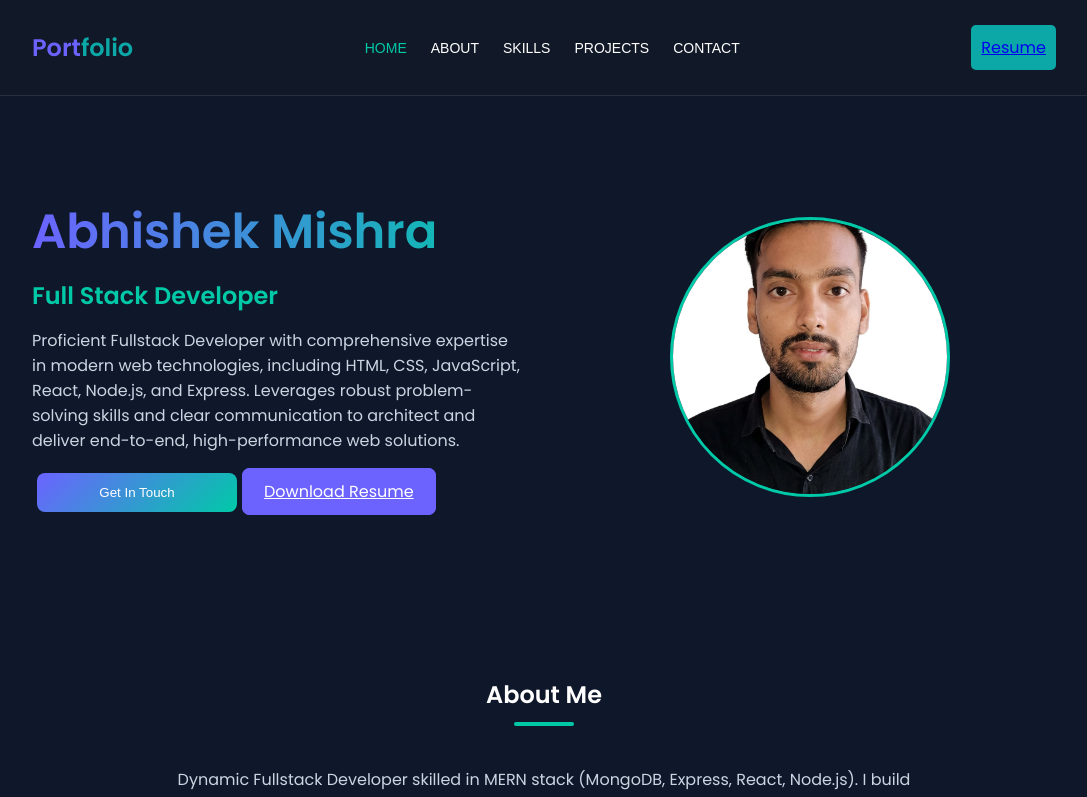
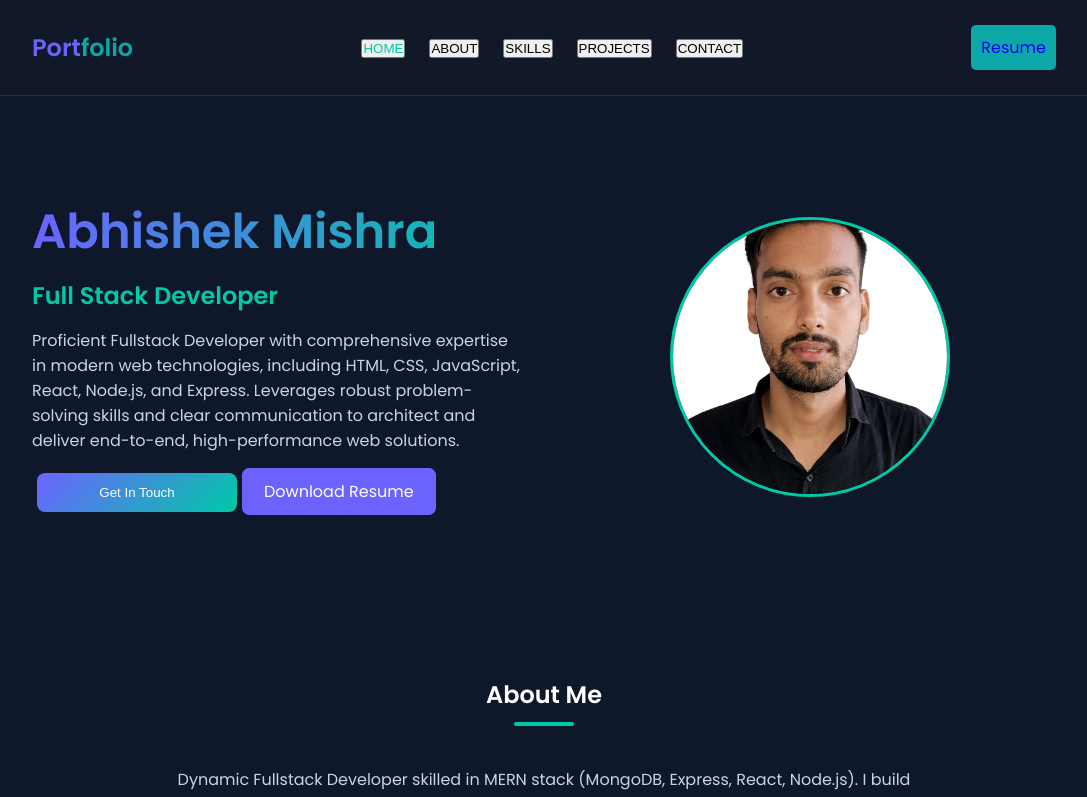
Before and after one commit to abhi13mishra/portfolio, a React (Vite) app: page / in a window 1280 px wide. Shown: the top 797 px of the page, without its empty margins (96-1183 px from the left). Built offline with nearby package versions, Linux system fonts and the light colour scheme.

Commit message:
link css fix

```diff
--- a/src/App.css
+++ b/src/App.css
@@ -71,13 +71,7 @@ section {
   margin: 0 12px;
 }
 
-.nav button {
-  background: none;
-  border: none;
-  color: white;
-  cursor: pointer;
-  font-size: 14px;
-}
+
 
 .green {
   color: #0ca8a7;
@@ -106,6 +100,7 @@ section {
   border: 2px solid #0ca8a7;
   background: #0ca8a7;
   border-radius: 5px;
+  text-decoration: none;
 }
 
 .resume-btn:hover {
@@ -161,6 +156,7 @@ section {
   color: white;
   cursor: pointer;
   transition: 0.3s;
+  text-decoration: none;
 }
 
 .secondary:hover {
@@ -390,6 +386,7 @@ section {
   }
 
   .resume-btn {
+    text-decoration: none;
     display: none;
   }
 
```
